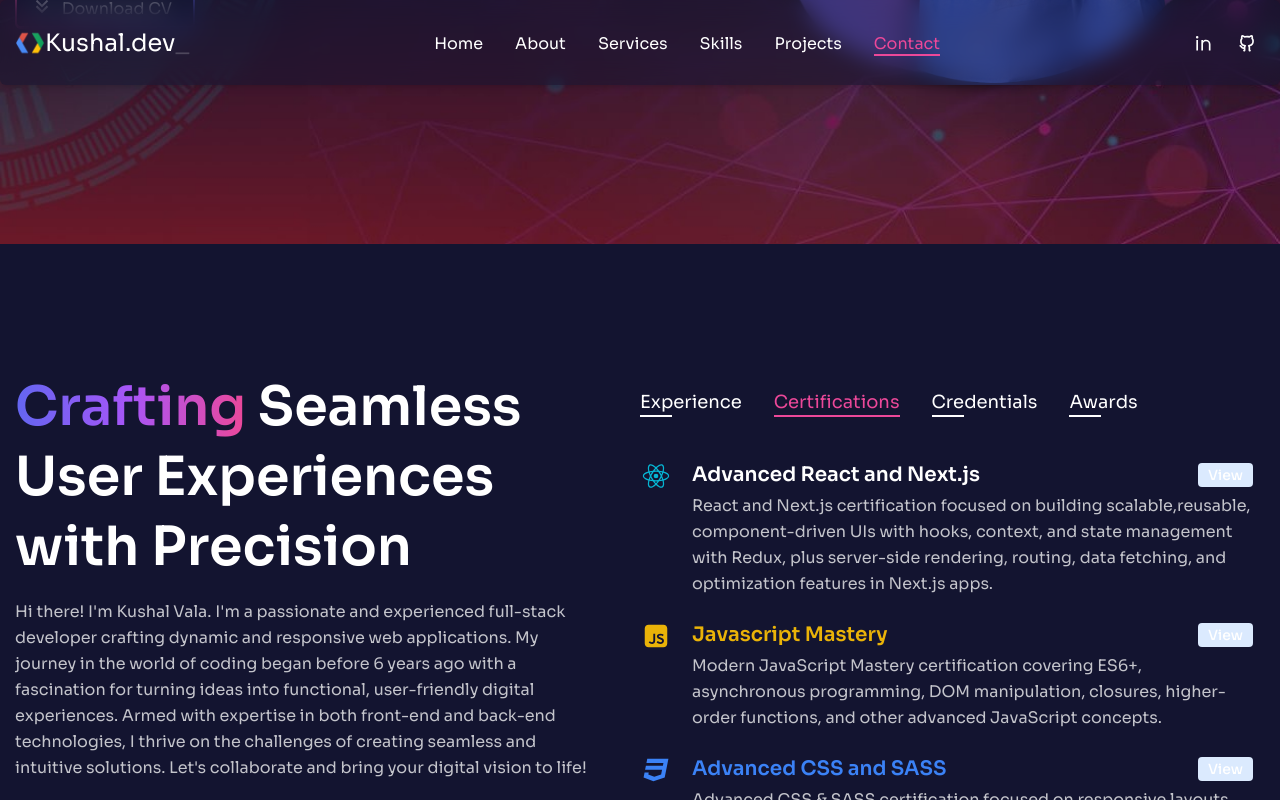
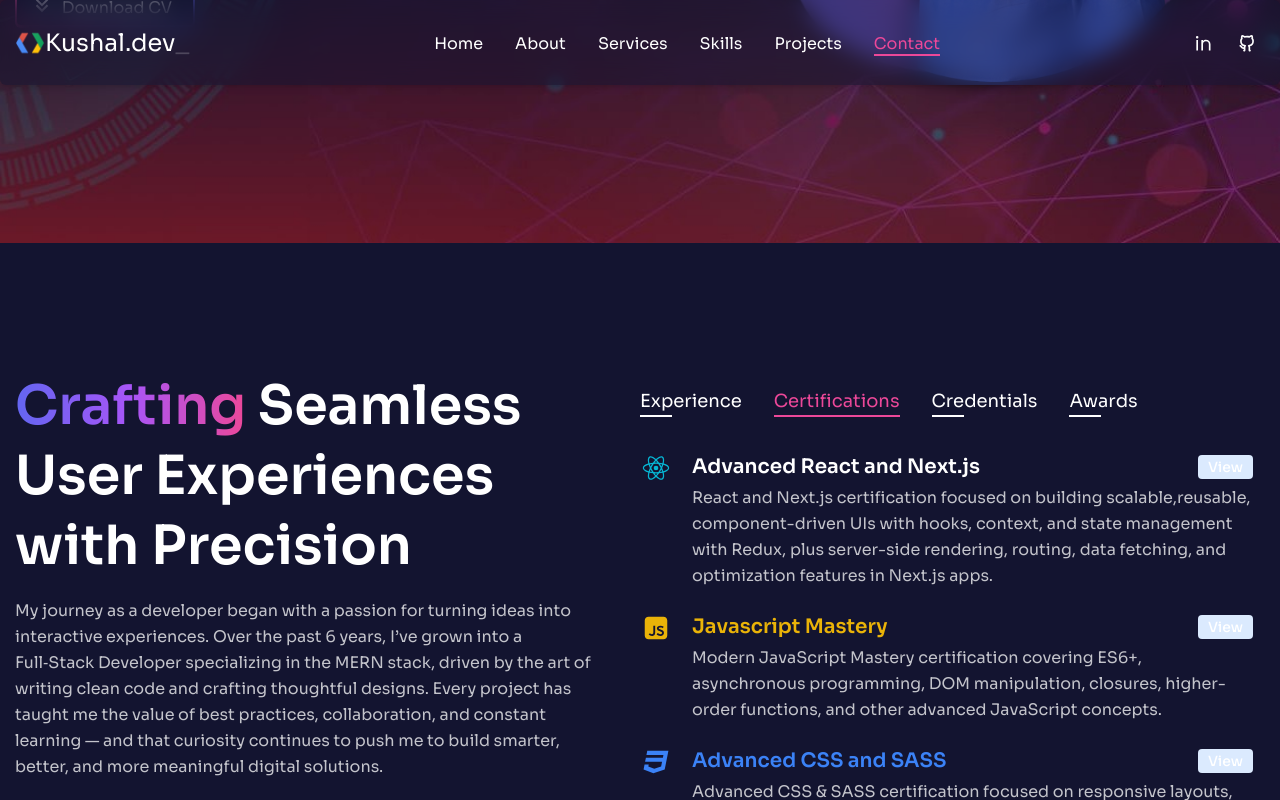
Before and after one commit to vkushal-28/portfolio, a React (Vite) app: page / in a window 1280 px wide. Both pictures are taken after a click on the element "Certifications". Built offline with nearby package versions, Linux system fonts and the light colour scheme; no server answers.

Commit message:
minor changes in design

```diff
--- a/src/pages/About/AboutComponents/Certificates.jsx
+++ b/src/pages/About/AboutComponents/Certificates.jsx
@@ -3,7 +3,7 @@
 
 const Certificates = () => {
   return (
-    <div className="py-2 px-1 md:px-2 xl:px-0 flex flex-col gap-y-2 xl:gap-y-4 items-start xl:items-start transition-all delay-150 w-full">
+    <div className="py-2 px-1 md:px-2 xl:px-0 flex flex-col gap-y-2 xl:gap-y-4 items-start xl:items-start transition-all delay-150 w-full pt-3">
       <ol className="relative">
         <li className="mb-6 ms-4 md:ms-8">
           <span className="absolute flex items-start justify-center w-6 h-6  md:w-8 md:h-8 rounded-full -start-3 ">
--- a/src/pages/About/AboutComponents/Experience.jsx
+++ b/src/pages/About/AboutComponents/Experience.jsx
@@ -4,7 +4,7 @@
 const Experience = () => {
   return (
     <div className="py-2 px-1 md:px-2 xl:px-0 flex flex-col gap-y-2 xl:gap-y-4 items-start ">
-      <ol className="relative border-s border-blue-400 dark:border-blue-400 transition-all delay-150">
+      <ol className="relative border-s border-blue-40 dark:border-blue-400 transition-all delay-150">
         {experienceData.length > 0 &&
           experienceData.map((experience, i) => {
             return (
--- a/src/pages/About/AboutComponents/ExperienceTimelineCard.jsx
+++ b/src/pages/About/AboutComponents/ExperienceTimelineCard.jsx
@@ -37,8 +37,8 @@
   };
 
   return (
-    <li className="mb-10 ms-6 md:ms-10 ">
-      <span className="absolute flex items-start justify-center w-5 h-5 mt-0 rounded-md  -start-2.5 shadow-md p-[8px] bg-blue-400 delay-150"></span>
+    <li className="mb-10 ms-6 md:ms-10 pt-3">
+      <span className="absolute flex items-start justify-center w-5 h-5 mt-1 rounded-md  -start-2.5 shadow-md p-[8px] bg-blue-400 delay-150 "></span>
       <span className="block mb-2 text-sm font-semibold  w-fit py-1 px-2 bg-blue-900 rounded-md">
         {startDate} - {endDate || "Present"}
       </span>
--- a/src/pages/About/index.jsx
+++ b/src/pages/About/index.jsx
@@ -78,14 +78,22 @@
               delay={0.4}
               className="sm:w-full md:w-[700px] xl:w-[580px] mx-auto xl:mx-0 mb-6 xl:mb-12 px-2 xl:px-0">
               <p>
-                Hi there! I'm Kushal Vala. I'm a passionate and experienced
+                {/* Hi there! I'm Kushal Vala. I'm a passionate and experienced
                 full-stack developer crafting dynamic and responsive web
                 applications. My journey in the world of coding began before 6
                 years ago with a fascination for turning ideas into functional,
                 user-friendly digital experiences. Armed with expertise in both
                 front-end and back-end technologies, I thrive on the challenges
                 of creating seamless and intuitive solutions. Let's collaborate
-                and bring your digital vision to life!
+                and bring your digital vision to life! */}
+                My journey as a developer began with a passion for turning ideas
+                into interactive experiences. Over the past 6 years, I’ve grown
+                into a Full‑Stack Developer specializing in the MERN stack,
+                driven by the art of writing clean code and crafting thoughtful
+                designs. Every project has taught me the value of best
+                practices, collaboration, and constant learning — and that
+                curiosity continues to push me to build smarter, better, and
+                more meaningful digital solutions.
               </p>
             </Reveal>
 
@@ -113,7 +121,7 @@
             direction="left"
             delay={0.4}
             className="flex flex-col w-full xl:max-w-[50%] h-full over pt-5 pb-5 lg:pt-4">
-            <div className="flex gap-x-4 xl:gap-x-8 mx-auto xl:mx-0 mb-4 z-10  w-full overflow-x-scroll no-scrollbar pb-3 transition-all delay-150">
+            <div className="flex gap-x-4 xl:gap-x-8 mx-auto xl:mx-0 mb-4 md:mb-1 z-10  w-full overflow-x-scroll no-scrollbar pb-3 transition-all delay-150">
               {aboutData.map((item, itemInd) => {
                 return (
                   <div
--- a/src/pages/Hero/index.jsx
+++ b/src/pages/Hero/index.jsx
@@ -71,10 +71,13 @@
                 exit="hidden"
                 className=" max-w-sm xl:max-w-xl mx-auto md:mx-0 mb-5 md:mb-8 text-center md:text-justify lg:text-start">
                 <p>
-                  I'm a web developer with a focus on the Full Stack, but still
+                  {/* I'm a web developer with a focus on the Full Stack, but still
                   exploring other technologies and frameworks that catch my
                   interest! if you're looking for a developer to add to your
-                  team, I'd love to hear from you!
+                  team, I'd love to hear from you! */}
+                  Bridging creativity and engineering to build seamless,
+                  high‑impact web experiences. Every line of code I write aims
+                  for clarity, performance, and purpose.
                 </p>
               </Reveal>
               <Reveal direction="up" className=" mb-3 ">
```
